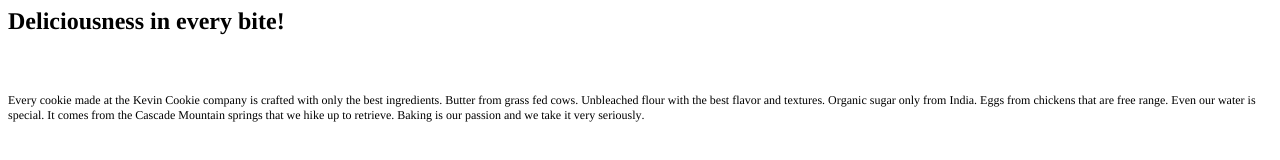
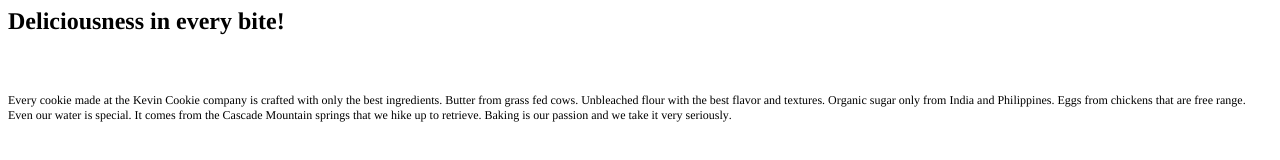
Before and after one commit to xinyangmath/Practice, a plain HTML site: page index.htm in a window 1280 px wide. Drawn offline with Linux system fonts and the light colour scheme.

Commit message:
Update index.htm

```diff
--- a/index.htm
+++ b/index.htm
@@ -17,6 +17,6 @@
 <h1 style="margin: 0.0px 0.0px 16.1px 0.0px; font: 24.0px Times; -webkit-text-stroke: #000000"><span class="s1"><b>Deliciousness in every bite!</b></span></h1>
 <p class="p2"><span class="s1"></span><br></p>
 <p class="p3"><span class="s1"></span><br></p>
-<p class="p4"><span class="s1">Every cookie made at the Kevin Cookie company is crafted with only the best ingredients. Butter from grass fed cows. Unbleached flour with the best flavor and textures. Organic sugar only from India. Eggs from chickens that are free range. Even our water is special. It comes from the Cascade Mountain springs that we hike up to retrieve. Baking is our passion and we take it very seriously.</span></p>
+<p class="p4"><span class="s1">Every cookie made at the Kevin Cookie company is crafted with only the best ingredients. Butter from grass fed cows. Unbleached flour with the best flavor and textures. Organic sugar only from India and Philippines. Eggs from chickens that are free range. Even our water is special. It comes from the Cascade Mountain springs that we hike up to retrieve. Baking is our passion and we take it very seriously.</span></p>
 </body>
 </html>
```
